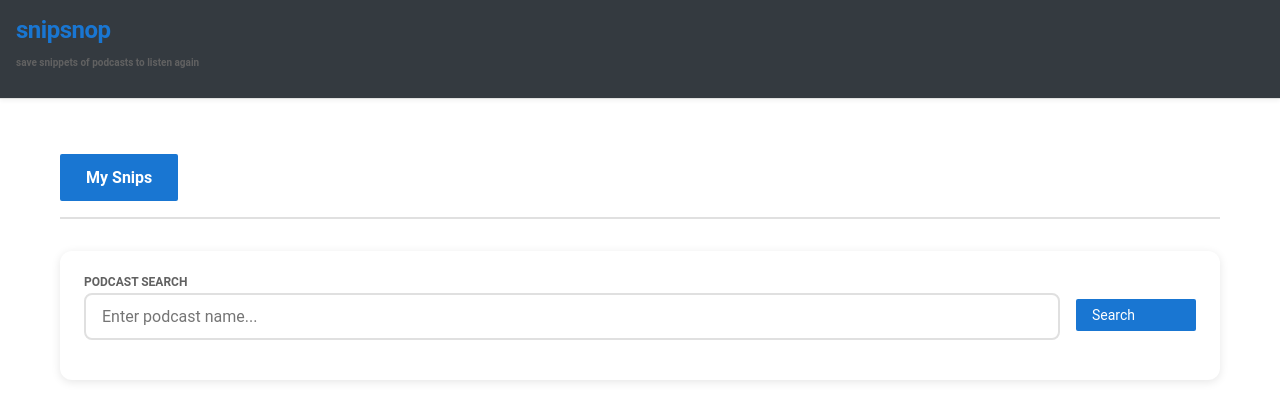
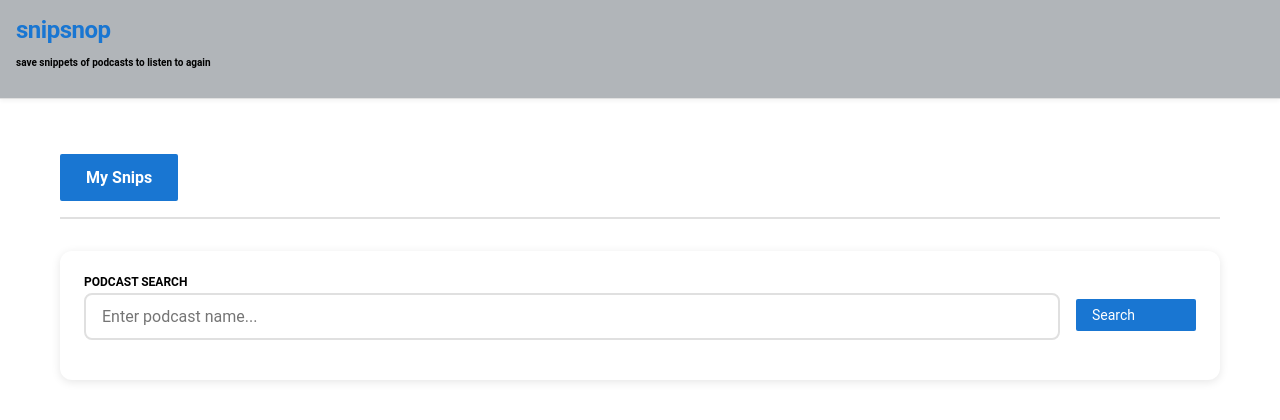
Before and after one commit to smsawani/snipsnop-angular, an Angular app: page / in a window 1280 px wide. Shown: the top 420 px of the page. Built offline with nearby package versions, Linux system fonts and the light colour scheme.

Commit message:
style changes in topbar

```diff
--- a/src/app/top-bar/top-bar.component.css
+++ b/src/app/top-bar/top-bar.component.css
@@ -3,7 +3,7 @@
   justify-content: space-between;
   align-items: center;
   padding: 1rem;
-  background-color: #343a40;
+  background-color: #b1b5b9;
   color: white;
 }
 
--- a/src/app/top-bar/top-bar.component.html
+++ b/src/app/top-bar/top-bar.component.html
@@ -1,7 +1,7 @@
 <div class="top-bar">
   <a [routerLink]="['/']">
     <h2>snipsnop</h2>
-    <h4>save snippets of podcasts to listen again</h4>
+    <h4>save snippets of podcasts to listen to again</h4>
   </a>
   <div class="auth-section">
     <app-google-signin></app-google-signin>
--- a/src/styles.css
+++ b/src/styles.css
@@ -2,7 +2,7 @@
 
 * {
   font-family: 'Roboto', Arial, sans-serif;
-  color: #616161;
+  color: #000000;
   box-sizing: border-box;
   -webkit-font-smoothing: antialiased;
   -moz-osx-font-smoothing: grayscale;
```
